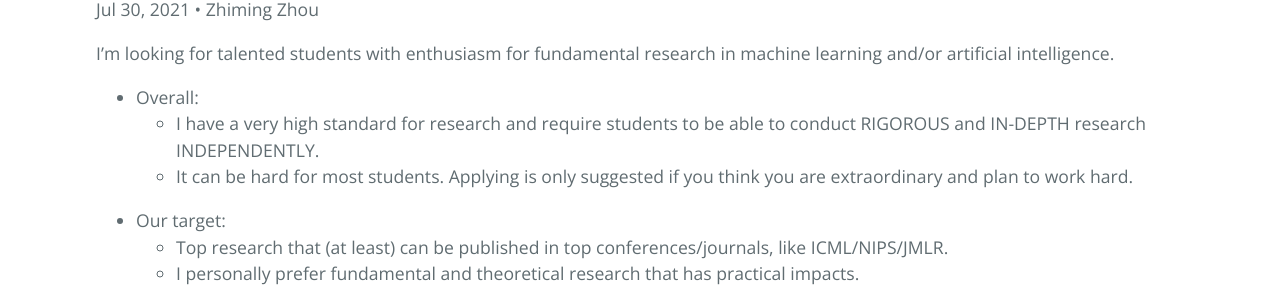
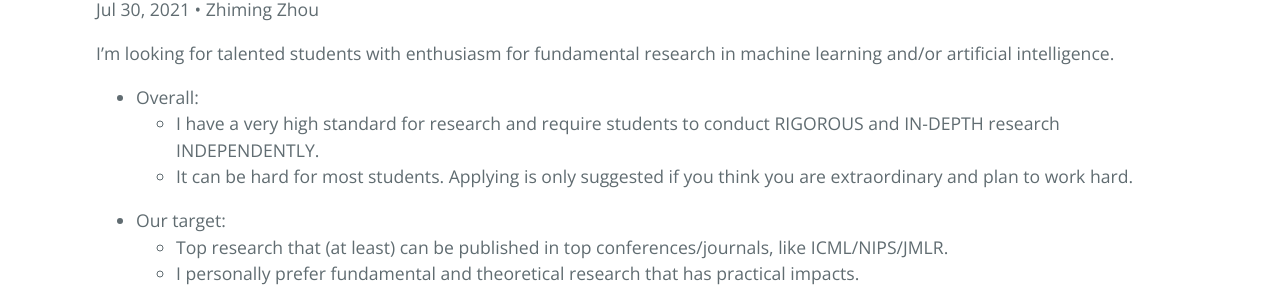
Before and after one commit to ZhimingZhou/zhimingzhou.github.io, a Jekyll site: the page built from _posts/2021-10-11-Prospective-Students.md, in a window 1280 px wide. Shown: the part 378-684 px from the top of the page. Built offline with Jekyll 4.4.1, drawn with Linux system fonts in a browser that asks for light colours; comment, search, counter and statistics services are not loaded.

Commit message:
Update 2021-10-11-Prospective-Students.md

```diff
--- a/_posts/2021-10-11-Prospective-Students.md
+++ b/_posts/2021-10-11-Prospective-Students.md
@@ -10,7 +10,7 @@ top: true
 I’m looking for talented students with enthusiasm for fundamental research in machine learning and/or artificial intelligence.
 
 - Overall:
-	- I have a very high standard for research and require students to be able to conduct RIGOROUS and IN-DEPTH research INDEPENDENTLY.
+	- I have a very high standard for research and require students to conduct RIGOROUS and IN-DEPTH research INDEPENDENTLY.
 	- It can be hard for most students. Applying is only suggested if you think you are extraordinary and plan to work hard.
 
 <!--  -->
```
